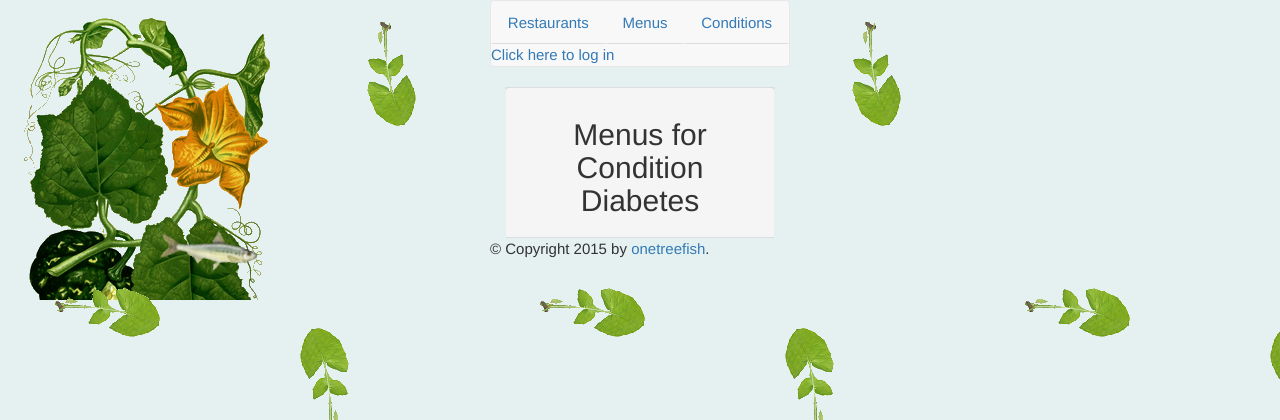
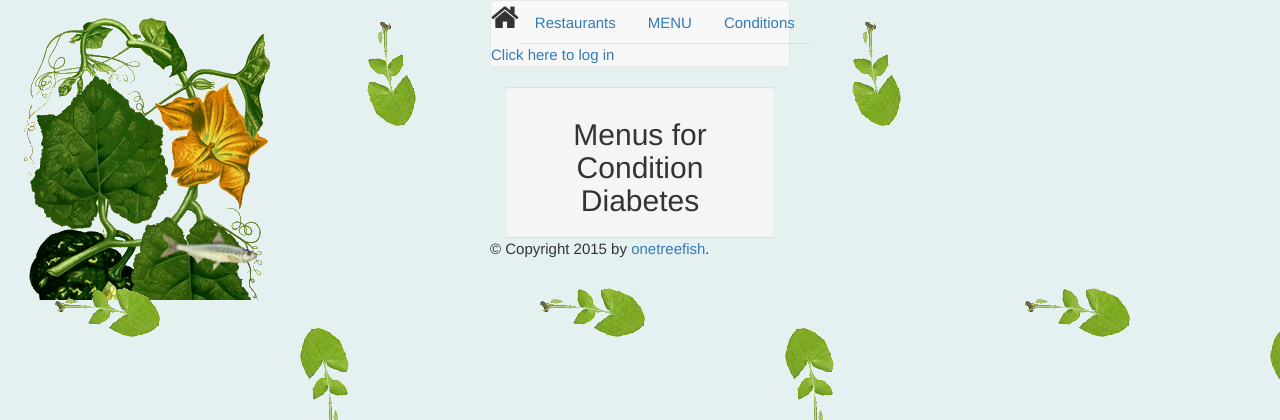
Before and after one commit to zhangtreefish/FoodsTherapy, a Flask app: page /conditions/1/menu/ in a window 1280 px wide. Shown: the top 420 px of the page. Run offline with Flask 2, Linux system fonts and the light colour scheme; parts of the project's set-up code (start-up, migrations or seed data) failed here and were passed over; some libraries are stand-ins or nearby versions.

Commit message:
feat:add a font-awesome icon

```diff
--- a/finalProject.py
+++ b/finalProject.py
@@ -19,9 +19,7 @@ from xml.etree.ElementTree import Element, SubElement
 import xml.etree.ElementTree as ET
 import xml.dom.minidom as minidom
 from os import linesep
-# from manyRestaurants import addMenuImage
-import uploadImage
-import auth
+from auth import authenticate
 from datetime import datetime
 
 
@@ -52,7 +50,7 @@ album_config = {
 
 album_id = None
 # build client object
-client = auth.authenticate()
+client = authenticate()
 albums = client.get_account_albums('me')
 no_menu_album = True
 for i in albums:
--- a/templates/base.html
+++ b/templates/base.html
@@ -6,7 +6,8 @@
             <meta charset="utf-8">
             <script src="http://ajax.googleapis.com/ajax/libs/jquery/1.9.1/jquery.min.js"></script>
             <script src="https://maxcdn.bootstrapcdn.com/bootstrap/3.3.6/js/bootstrap.min.js"></script>
-             <link href="https://maxcdn.bootstrapcdn.com/bootstrap/3.3.6/css/bootstrap.min.css" rel="stylesheet">
+            <link href="https://maxcdn.bootstrapcdn.com/bootstrap/3.3.6/css/bootstrap.min.css" rel="stylesheet">
+            <link rel="stylesheet" href="https://maxcdn.bootstrapcdn.com/font-awesome/4.5.0/css/font-awesome.min.css">
             <link href="{{url_for('static', filename='style.css')}}" rel="stylesheet">
             <title>{% block title %}{% endblock %}</title>
             {% with messages=get_flashed_messages() %}
@@ -27,8 +28,9 @@
                 <li role='presetation'><a href='{{url_for('allMenusJSON')}}' data-toggle="tab">Menus</a></li>
                 <li role='presetation'><a href='{{url_for('showConditions')}}' data-toggle="tab">Conditions</a></li> -->
             <ul class='nav nav-tabs nav-justified'>
+                <li><i class='fa fa-home' style="font-size: 2.0em;"></i></li>
                 <li role='presetation'><a href={{url_for('showRestaurants')}}>Restaurants</a></li>
-                <li role='presetation'><a href={{url_for('allMenusJSON')}}>Menus</a></li>
+                <li role='presetation'><a href={{url_for('allMenusJSON')}}>MENU</a></li>
                 <li role='presetation'><a href={{url_for('showConditions')}}>Conditions</a></li>
                 {% if 'username' not in session %}
                 <a href='{{url_for('showLogin')}}'>Click here to log in</a>
```
